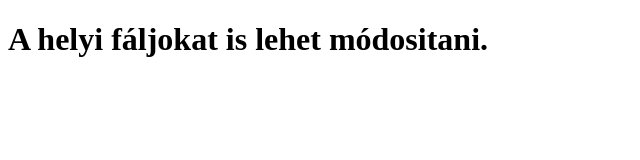
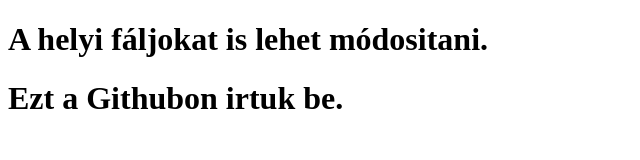
Before and after one commit to JustRev666/Git_Hasznalata, a plain HTML site: page index.html in a window 1280 px wide. Shown: the whole page, without its empty margins (0-640 px from the left). Drawn offline with Linux system fonts and the light colour scheme.

Commit message:
Modified 3 index.html

```diff
--- a/index.html
+++ b/index.html
@@ -7,5 +7,6 @@
 </head>
 <body>
 <h1>A helyi fáljokat is lehet módositani.</h1>
+    <h1>Ezt a Githubon irtuk be.</h1>
 </body>
 </html>
```
